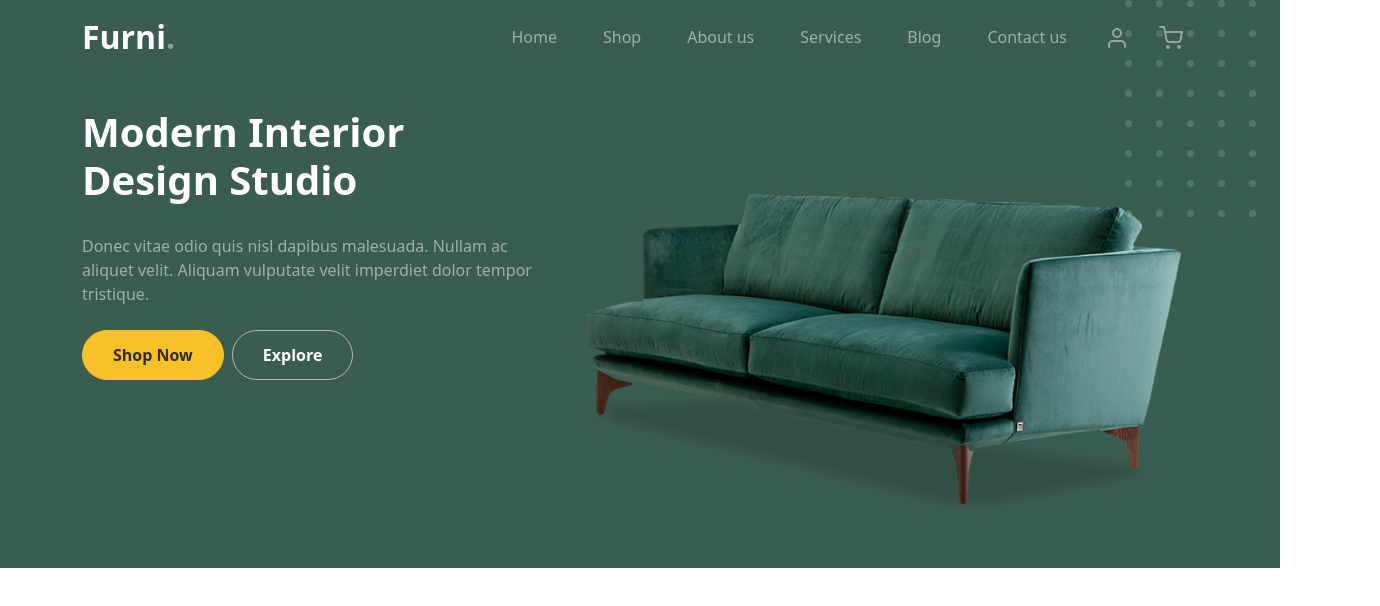
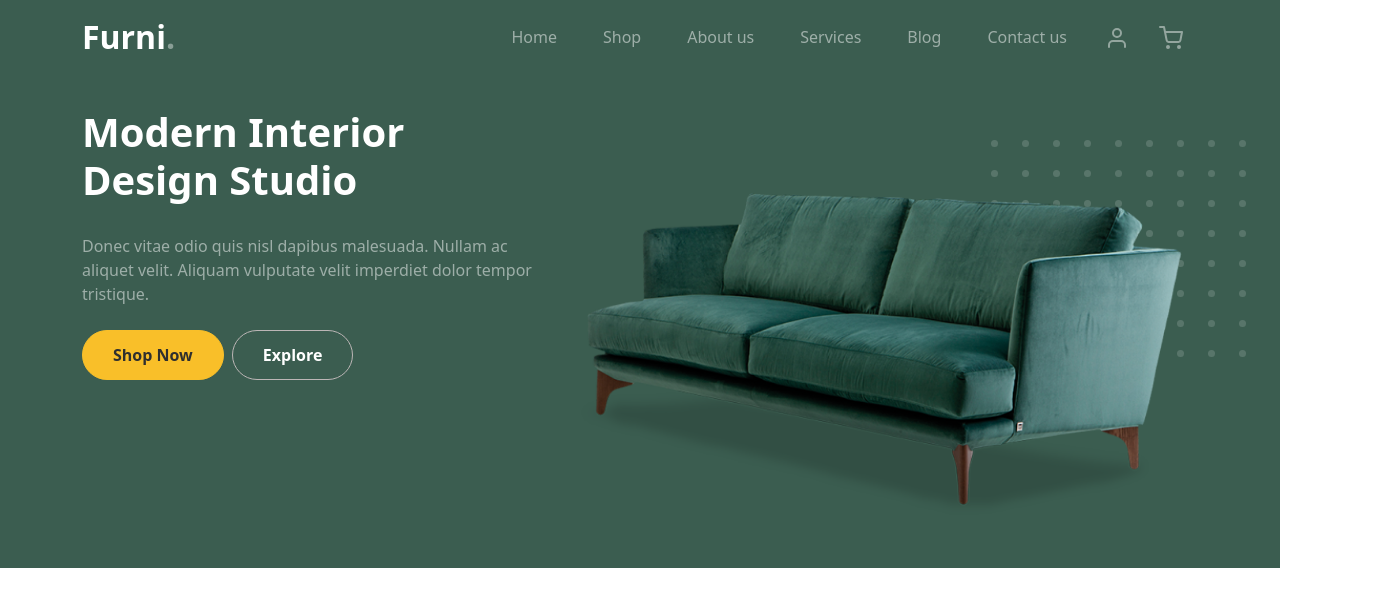
Before and after one commit to quaziyadgar/demo_ecom_frontend, a React (Create React App) app: page / in a window 1280 px wide. Shown: the top 606 px of the page, 1380 px wide, since content can reach past the window. Built offline with nearby package versions, Linux system fonts and the light colour scheme.

Commit message:
design in header fixed

```diff
--- a/src/pages/header/header.page.css
+++ b/src/pages/header/header.page.css
@@ -19,20 +19,27 @@
   margin-botom: 30px;
 }
 
-.hero .hero-img-wrap:after {
-  top: -40px;
+.img-fluid {
+    max-width: 100%;
+    height: auto;
+    position: relative;
+    z-index: 3;
 }
 
-.hero .hero-img-wrap:after {
+.hero .hero-img-wrap {
+  position: relative;
+  /* border: 2px solid red; */
+}
+
+
+.img-dot {
   content: "";
   position: absolute;
   width: 255px;
   height: 217px;
-  background-image: url("../../assets/dots-light.svg");
-  background-size: contain;
-  background-repeat: no-repeat;
-  right: -100px;
-  top: 0px;
+  right: -3rem;
+  top: 2rem;
+  z-index: 1;
 }
 
 .btn.btn-secondary {
--- a/src/pages/header/header.page.jsx
+++ b/src/pages/header/header.page.jsx
@@ -1,5 +1,6 @@
 import React from "react";
 import couch from "../../assets/couch.png";
+import dotSquare from "../../assets/dots-light.svg"
 import { Navbar } from "../../components";
 
 import "./header.page.css";
@@ -34,6 +35,7 @@ export const Header = () => {
             <div className="col-lg-7">
               <div className="hero-img-wrap">
                 <img src={couch} className="img-fluid" />
+                <img src={dotSquare} alt="" className="img-dot" />
               </div>
             </div>
           </div>
```
